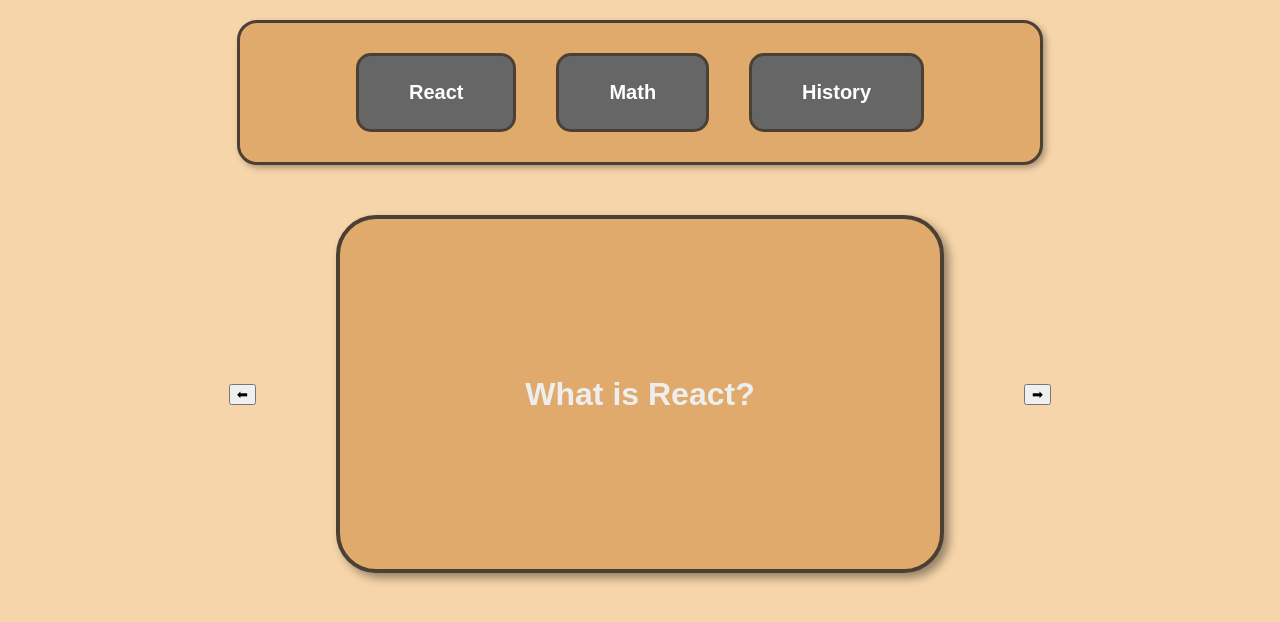
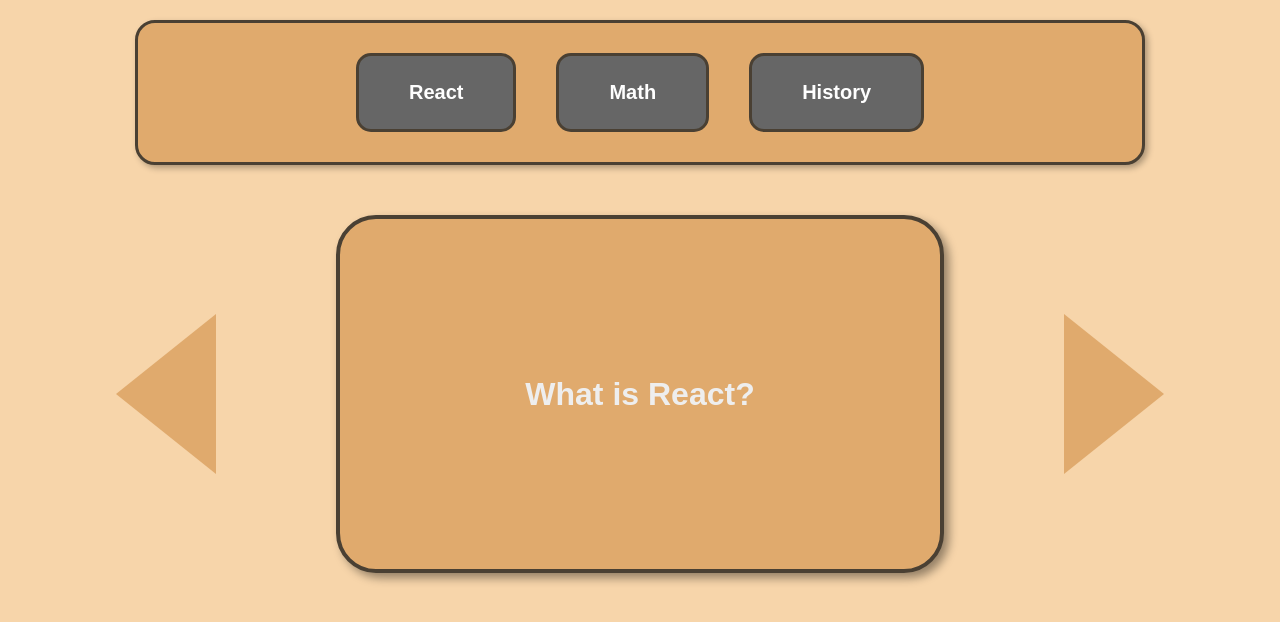
Before and after one commit to IALT1234/SPEAR, a React (Vite) app: page / in a window 1280 px wide. Both pictures are taken after a click on the button "React". Shown: the top 622 px of the page. Built offline with nearby package versions, Linux system fonts and the light colour scheme.

Commit message:
triangle arrows

```diff
--- a/src/css/Current_Deck.css
+++ b/src/css/Current_Deck.css
@@ -3,28 +3,33 @@
   align-items: center;
   justify-content: center;
   margin-top: 50px;
-  gap: 80px;
+  gap: 120px; /* more space between arrows and card */
 }
 
-/* Bigger arrows */
+/* Left Arrow */
 .nav-button.left {
   width: 0;
   height: 0;
   border-style: solid;
-  border-width: 120px 150px 120px 0;
-  border-color: transparent #e0aa6d transparent transparent;
+  border-width: 80px 100px 80px 0; /* taller + sharper */
+  border-color: transparent #e0aa6d transparent transparent; /* dark brown fill */
   cursor: pointer;
+
+  transition: transform 0.2s;
 }
 
+/* Right Arrow */
 .nav-button.right {
   width: 0;
   height: 0;
   border-style: solid;
-  border-width: 120px 0 120px 150px;
+  border-width: 80px 0 80px 100px;
   border-color: transparent transparent transparent #e0aa6d;
   cursor: pointer;
+  transition: transform 0.2s;
 }
 
 .nav-button:hover {
-  filter: brightness(0.9);
+  transform: scale(1.15);
+  filter: brightness(1.1);
 }
--- a/src/pages/Current_Deck.jsx
+++ b/src/pages/Current_Deck.jsx
@@ -1,8 +1,6 @@
 import FlashCard from "../components/FlashCard"
-import Deck from "../components/Deck"
 import { useState } from "react";
 import "../css/Current_Deck.css";
-
 
 function Current_Deck({ deck }) {
   const [currentIndex, setCurrentIndex] = useState(0);
@@ -22,9 +20,8 @@ function Current_Deck({ deck }) {
 
   return (
     <div className="deck-container">
-      <button className="nav-button" onClick={prevCard}>
-        ⬅
-      </button>
+      {/* Left arrow */}
+      <div className="nav-button left" onClick={prevCard}></div>
 
       <FlashCard
         key={cards[currentIndex].id}
@@ -32,9 +29,8 @@ function Current_Deck({ deck }) {
         card_back={cards[currentIndex].back}
       />
 
-      <button className="nav-button" onClick={nextCard}>
-        ➡
-      </button>
+      {/* Right arrow */}
+      <div className="nav-button right" onClick={nextCard}></div>
     </div>
   );
 }
```
